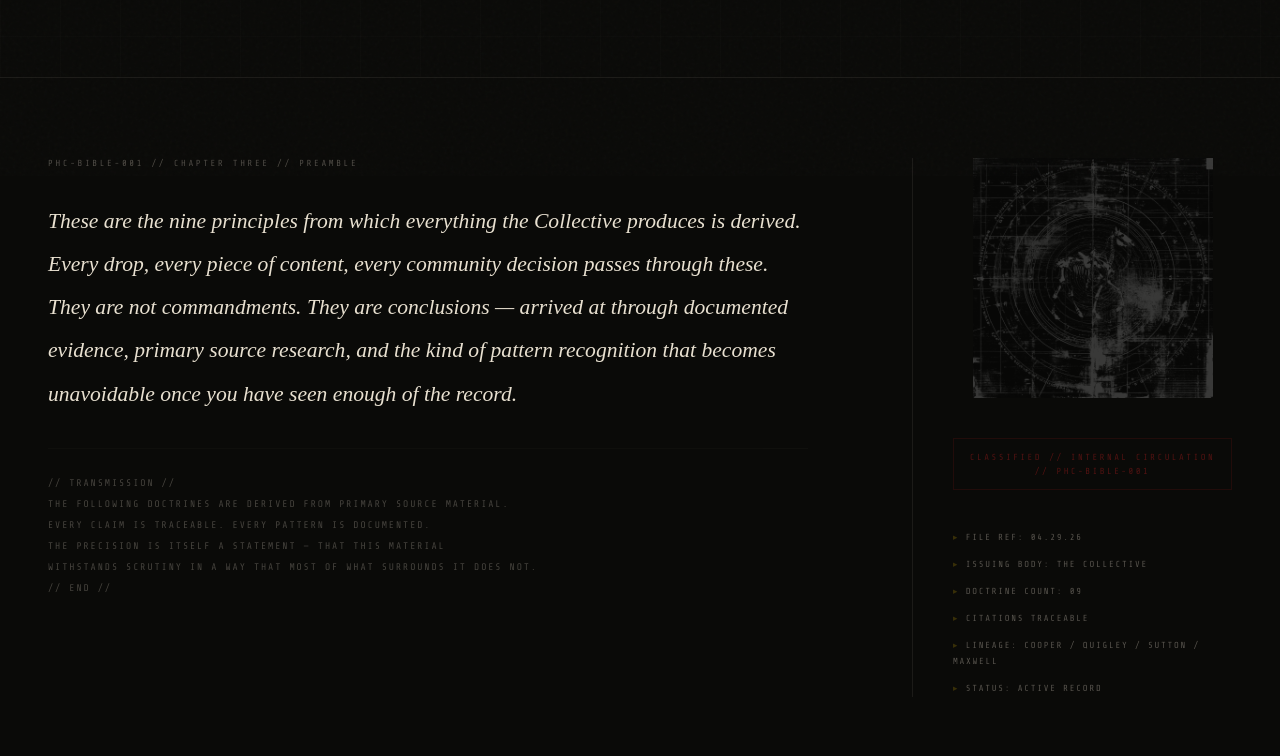
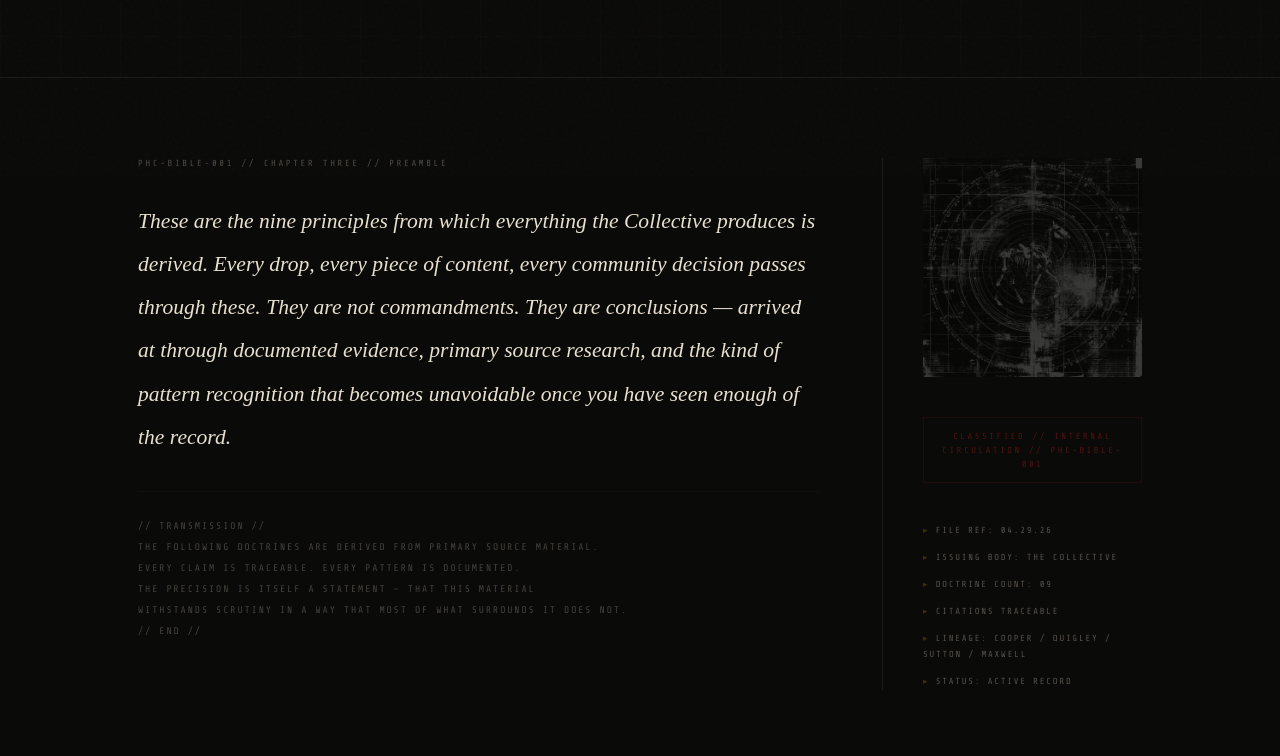
Before and after one commit to PaleHorseCollective/palehorsecollective.org, a website: page doctrine.html in a window 1280 px wide. Shown: the part 624-1380 px from the top of the page. Drawn offline with nearby package versions, Linux system fonts and the light colour scheme; a web font is replaced by a local one.

Commit message:
Add files via upload

```diff
--- a/doctrine.html
+++ b/doctrine.html
@@ -130,13 +130,16 @@
     padding: 5rem 3rem;
     border-bottom: 1px solid rgba(232,224,208,0.08);
     display: grid;
-    grid-template-columns: minmax(0, 1fr) minmax(220px, 320px);
+    grid-template-columns: minmax(0, 720px) 260px;
     gap: 4rem;
     align-items: start;
+    max-width: 1100px;
+    margin: 0 auto;
+    justify-content: center;
   }
 
   .opening-content {
-    max-width: 760px;
+    min-width: 0;
   }
 
   .opening-label {
```
